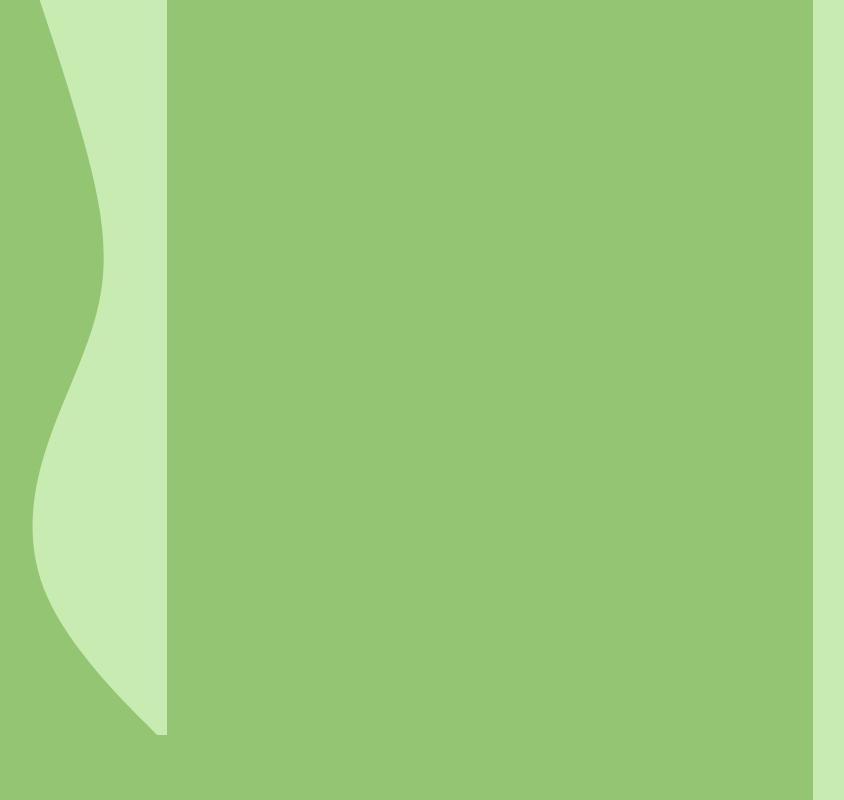
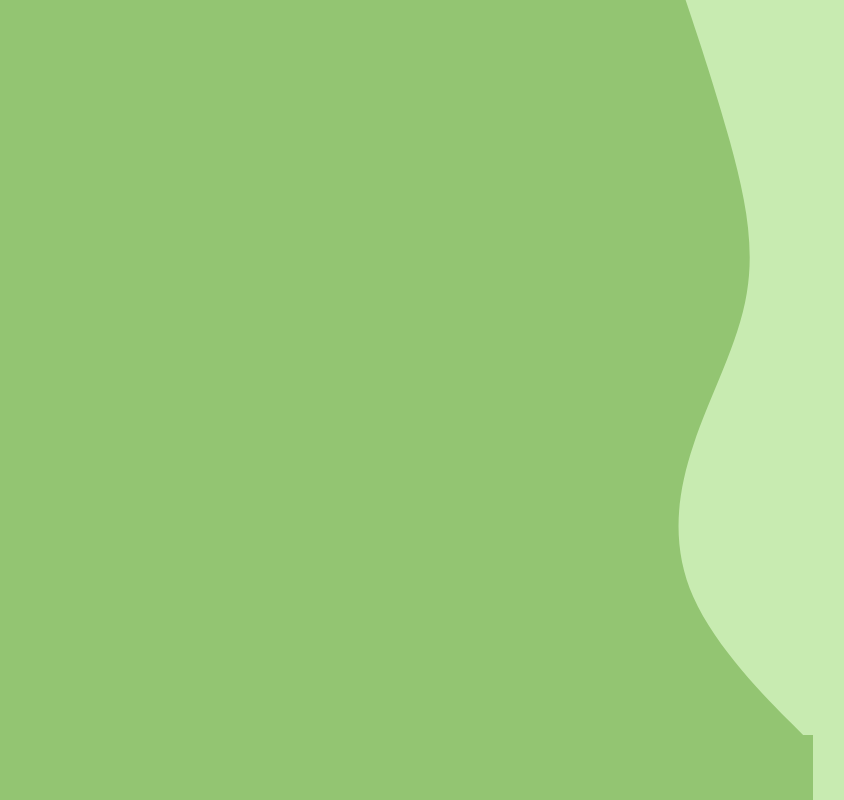
Before and after one commit to ramanmand/pista, a plain HTML site: page index.html in a window 1280 px wide. Shown: the whole page, without its empty margins (83-927 px from the left). Drawn offline with Linux system fonts and the light colour scheme.

Commit message:
wave modified

```diff
--- a/style.css
+++ b/style.css
@@ -12,3 +12,8 @@
   overflow: hidden;
 
 }
+.wave {
+position:absolute;
+top: 0;
+right: 30%;
+}
```
